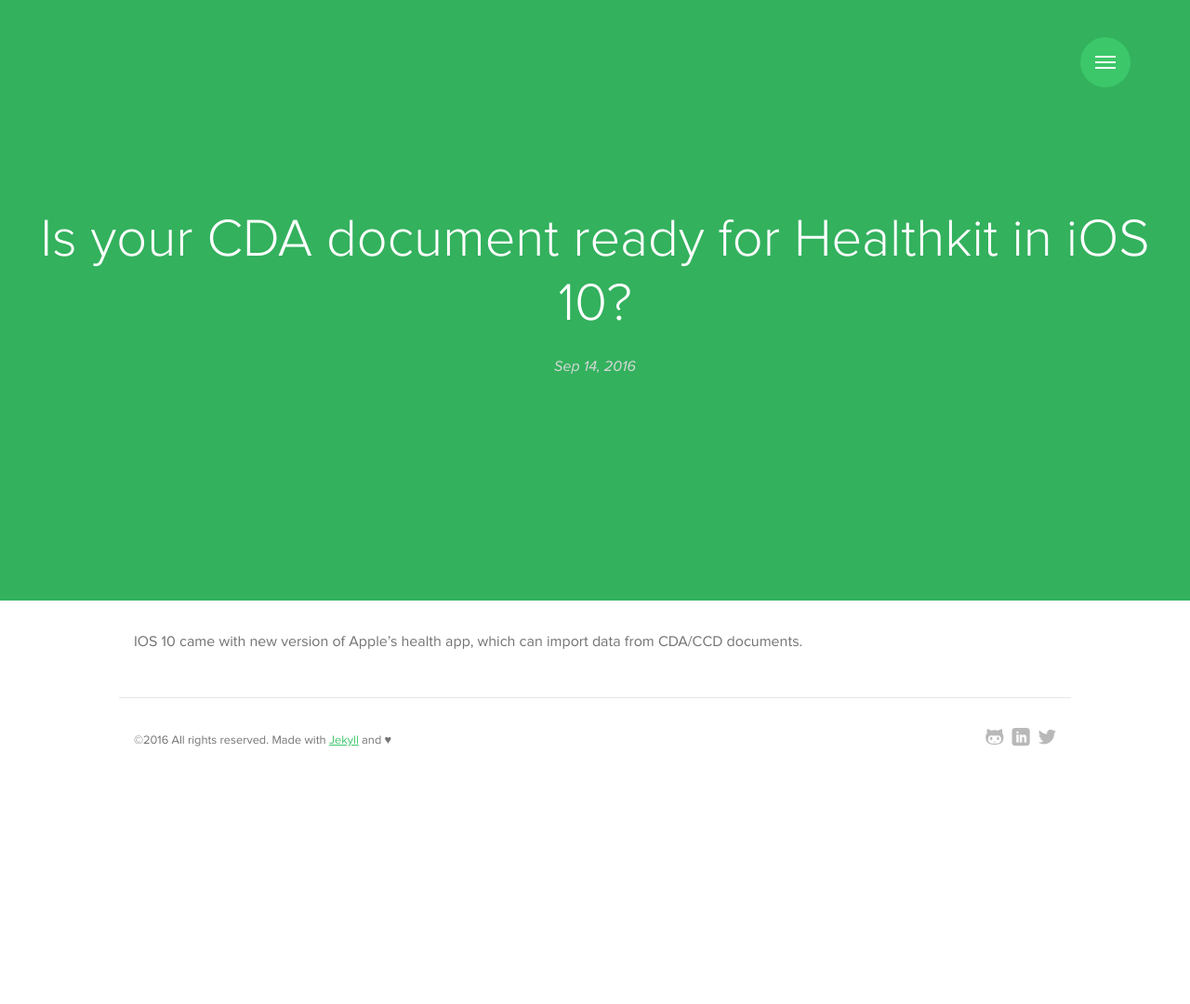
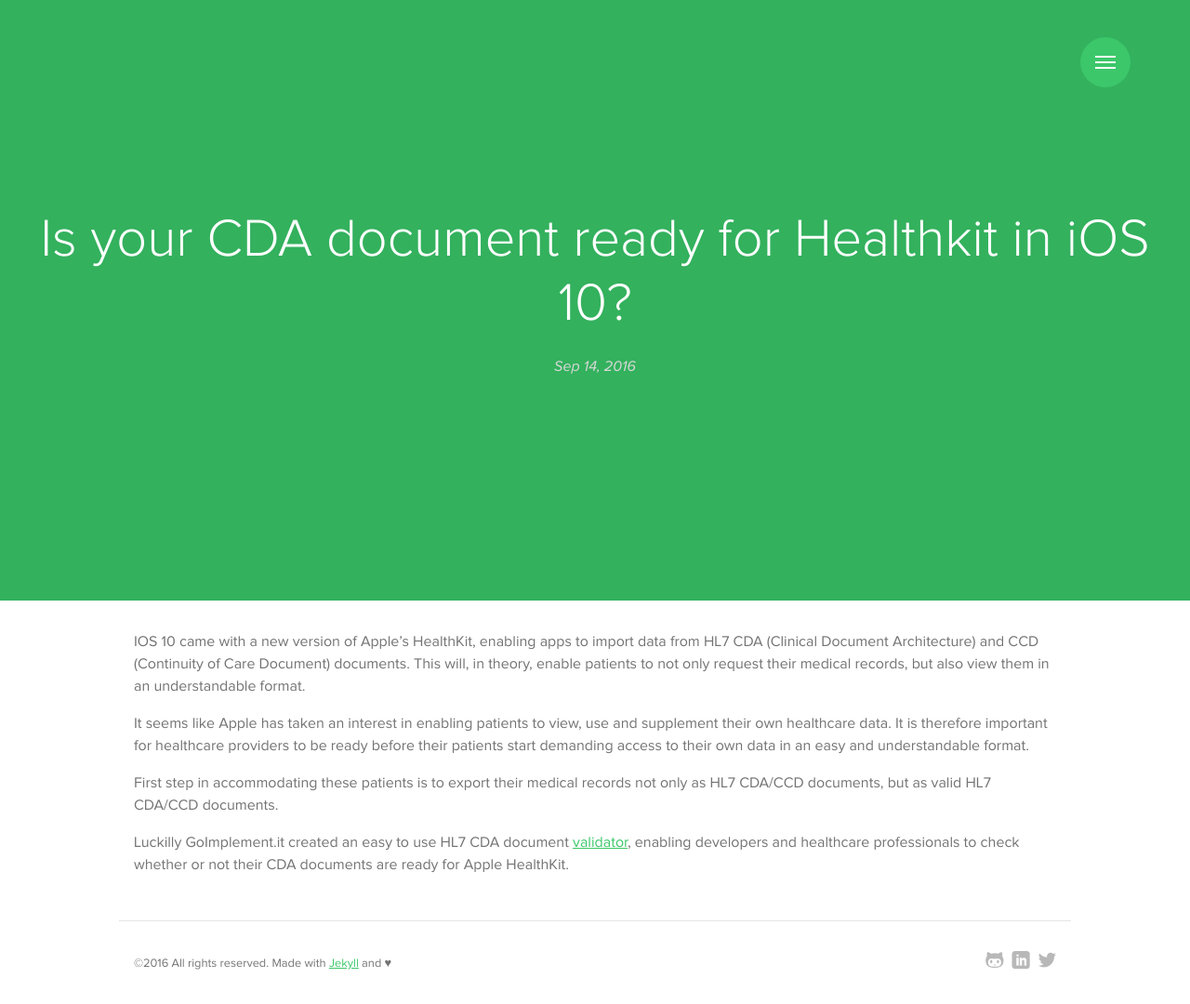
Before and after one commit to goimplementit/goimplementit.github.io, a Jekyll site: the page built from _posts/2016-09-14-cda-ios10-healthkit.markdown, in a window 1280 px wide. Shown: the whole page at 93% size. Built offline with Jekyll 4.4.1, drawn with Linux system fonts in a browser that asks for light colours; some web fonts are replaced.

Commit message:
Update 2016-09-14-cda-ios10-healthkit.markdown

```diff
--- a/_posts/2016-09-14-cda-ios10-healthkit.markdown
+++ b/_posts/2016-09-14-cda-ios10-healthkit.markdown
@@ -6,4 +6,11 @@ date:   2016-09-14 20:58:35 +0100
 categories: HL7, CDA, ios, healthkit
 ---
 
-IOS 10 came with new version of Apple's health app, which can import data from CDA/CCD documents.
+IOS 10 came with a new version of Apple's HealthKit, enabling apps to import data from HL7 CDA (Clinical Document Architecture) and CCD (Continuity of Care Document) documents.
+This will, in theory, enable patients to not only request their medical records, but also view them in an understandable format.
+
+It seems like Apple has taken an interest in enabling patients to view, use and supplement their own healthcare data. It is therefore important for healthcare providers to be ready before their patients start demanding access to their own data in an easy and understandable format.
+
+First step in accommodating these patients is to export their medical records not only as HL7 CDA/CCD documents, but as valid HL7 CDA/CCD documents.
+
+Luckilly GoImplement.it created an easy to use HL7 CDA document [validator](http://hl7-jkiddo.rhcloud.com/), enabling developers and healthcare professionals to check whether or not their CDA documents are ready for Apple HealthKit.
```
